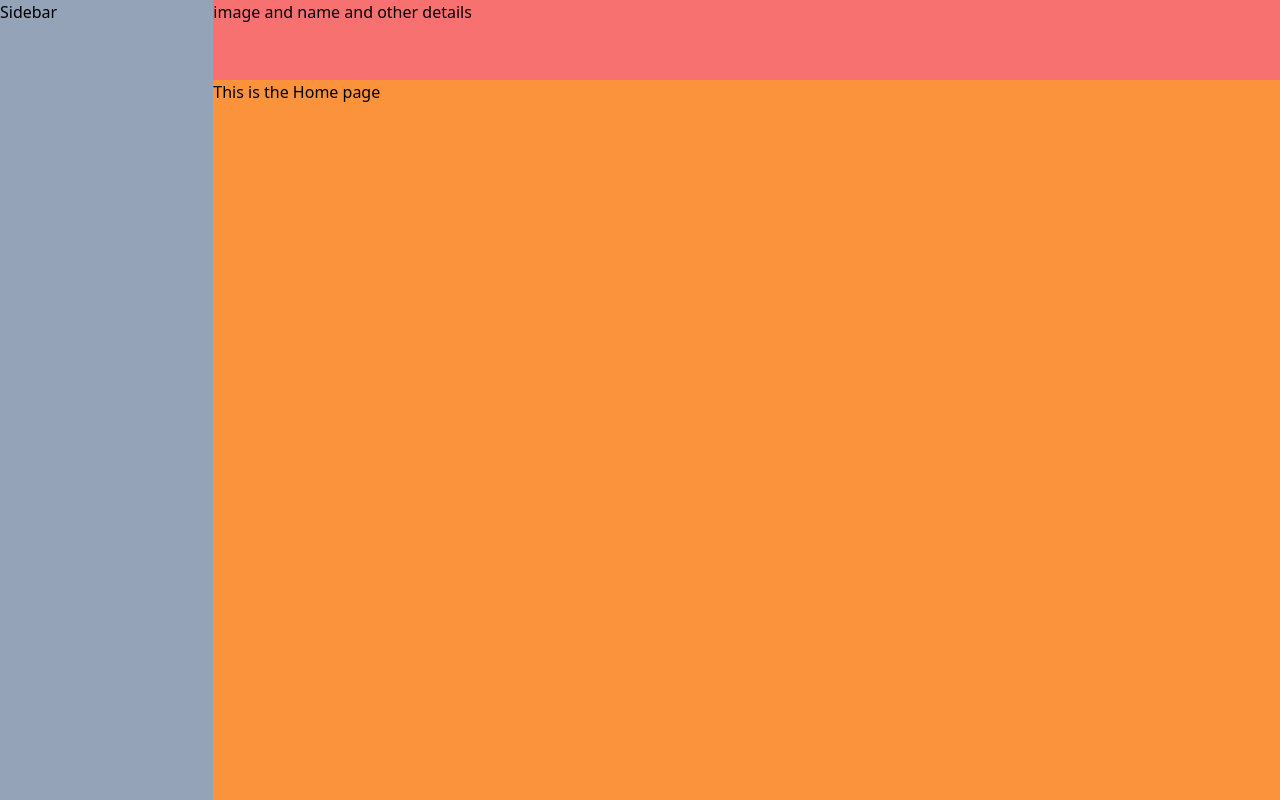
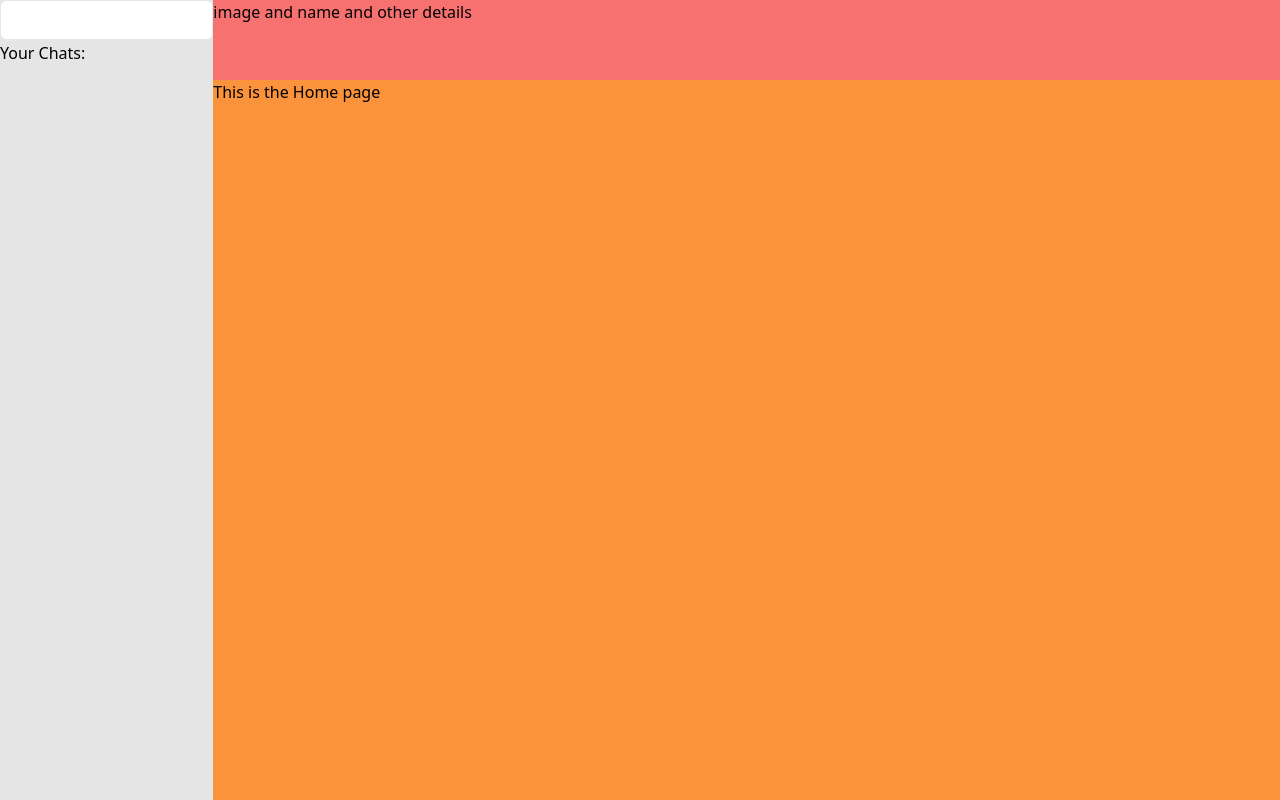
Before and after one commit to Dhanasaitholeti/sync, a React (Vite) app: page /home in a window 1280 px wide. Built offline with nearby package versions, Linux system fonts and the light colour scheme; no server answers.

Commit message:
added and set up the socket io for realtime data transmission between client and server

```diff
--- a/package.json
+++ b/package.json
@@ -11,6 +11,7 @@
   },
   "dependencies": {
     "@radix-ui/react-label": "^2.0.2",
+    "@radix-ui/react-separator": "^1.0.3",
     "@radix-ui/react-slot": "^1.0.2",
     "@reduxjs/toolkit": "^1.9.5",
     "@types/react-redux": "^7.1.26",
--- a/src/components/SideBar/index.tsx
+++ b/src/components/SideBar/index.tsx
@@ -1,7 +1,18 @@
+import { Input } from "../ui/input";
+import { Separator } from "../ui/separator";
+
 const SideBar = () => {
   return (
     <>
-      <div className="bg-slate-400">Sidebar</div>
+      <aside className="bg-neutral-200">
+        <div>
+          <Input type="Email" />
+        </div>
+        <Separator />
+        <div>
+          <p>Your Chats:</p>
+        </div>
+      </aside>
     </>
   );
 };
--- /dev/null
+++ b/src/components/ui/separator.tsx
@@ -0,0 +1,29 @@
+import * as React from "react"
+import * as SeparatorPrimitive from "@radix-ui/react-separator"
+
+import { cn } from "@/lib/utils"
+
+const Separator = React.forwardRef<
+  React.ElementRef<typeof SeparatorPrimitive.Root>,
+  React.ComponentPropsWithoutRef<typeof SeparatorPrimitive.Root>
+>(
+  (
+    { className, orientation = "horizontal", decorative = true, ...props },
+    ref
+  ) => (
+    <SeparatorPrimitive.Root
+      ref={ref}
+      decorative={decorative}
+      orientation={orientation}
+      className={cn(
+        "shrink-0 bg-slate-200 dark:bg-slate-800",
+        orientation === "horizontal" ? "h-[1px] w-full" : "h-full w-[1px]",
+        className
+      )}
+      {...props}
+    />
+  )
+)
+Separator.displayName = SeparatorPrimitive.Root.displayName
+
+export { Separator }
--- /dev/null
+++ b/src/components/ui/skeleton.tsx
@@ -0,0 +1,15 @@
+import { cn } from "@/lib/utils"
+
+function Skeleton({
+  className,
+  ...props
+}: React.HTMLAttributes<HTMLDivElement>) {
+  return (
+    <div
+      className={cn("animate-pulse rounded-md bg-slate-100 dark:bg-slate-800", className)}
+      {...props}
+    />
+  )
+}
+
+export { Skeleton }
--- a/src/pages/Home/index.tsx
+++ b/src/pages/Home/index.tsx
@@ -1,23 +1,32 @@
 import { useEffect } from "react";
 import { io } from "socket.io-client";
 import { useCookies } from "react-cookie";
+import { useDispatch } from "react-redux";
+import { addChats } from "@/redux/features/userChats";
+
 const Home = () => {
-  const [cookies] = useCookies(["SynkToken"]);
-  useEffect(() => {
-    const socket = io("http://localhost:8080", {
-      auth: {
-        token: cookies.SynkToken,
-      },
-    });
+  // const dispatcher = useDispatch();
+  // const [cookies] = useCookies(["SynkToken"]);
+  // useEffect(() => {
+  //   const socket = io("http://localhost:8080", {
+  //     auth: {
+  //       token: cookies.SynkToken,
+  //     },
+  //   });
 
-    socket.on("connect", () => {
-      console.log("Connected to socker server");
-    });
+  //   socket.on("connect", () => {
+  //     console.log("Connected to socker server");
+  //   });
 
-    socket.on("disconnect", () => {
-      console.log("Disconnect from socker server");
-    });
-  });
+  //   socket.on("chatsData", (chatsData) => {
+  //     console.log("This is Chats Data from the socket server", chatsData);
+  //     dispatcher(addChats(chatsData));
+  //   });
+
+  //   socket.on("disconnect", () => {
+  //     console.log("Disconnect from socker server");
+  //   });
+  // });
   return (
     <>
       <div>
--- a/src/redux/configure.ts
+++ b/src/redux/configure.ts
@@ -1,7 +1,10 @@
 import { configureStore } from "@reduxjs/toolkit";
+import chatReducer from "./features/userChats";
 
 export const store = configureStore({
-  reducer: {},
+  reducer: {
+    userChats: chatReducer,
+  },
 });
 
 export type RootState = ReturnType<typeof store.getState>;
--- /dev/null
+++ b/src/redux/features/userChats.ts
@@ -0,0 +1,22 @@
+import { createSlice } from "@reduxjs/toolkit";
+
+const initialState = {
+  chats: null,
+};
+
+export const chatSlice = createSlice({
+  name: "chats",
+  initialState,
+  reducers: {
+    addChats: (state) => {
+      console.log("chats added");
+    },
+    removeChats: (state) => {
+      console.log("chats removed");
+    },
+  },
+});
+
+export const { addChats, removeChats } = chatSlice.actions;
+
+export default chatSlice.reducer;
```
Also changed, not shown: src/main.tsx (+5 -3 lines), 1 other file (tests, documents, lock files or other folders).
